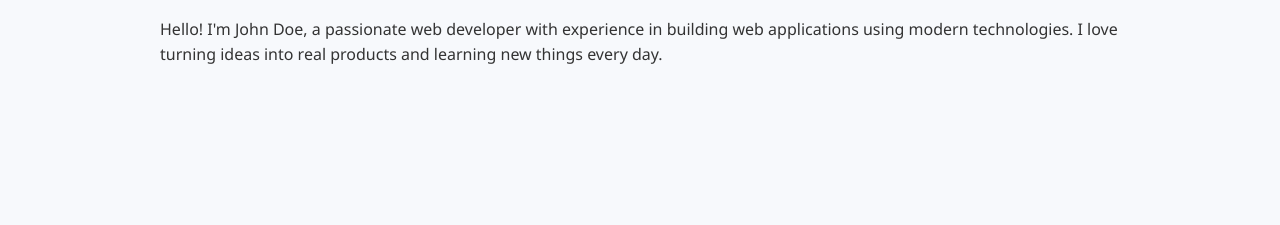
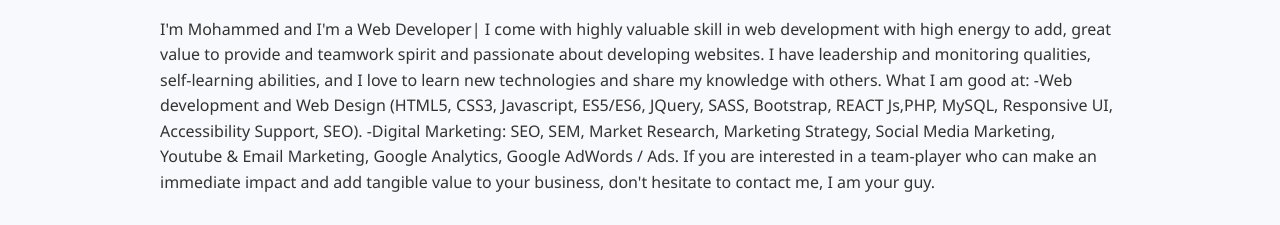
Before and after one commit to Mohammed-Aljasem/nodejs_project_structure, a website: page views/landing.html in a window 1280 px wide. Shown: the part 345-570 px from the top of the page. Drawn offline with Linux system fonts and the light colour scheme.

Commit message:
update the about section

```diff
--- a/views/landing.html
+++ b/views/landing.html
@@ -109,8 +109,16 @@
 <section class="section about" id="about">
     <h2>About Me</h2>
     <p>
-        Hello! I'm John Doe, a passionate web developer with experience in building web applications using modern technologies. I love turning ideas into real products and learning new things every day.
-    </p>
+        I'm Mohammed and I'm a Web Developer|
+        I come with highly valuable skill in web development with high energy to add, great value to provide and teamwork spirit and passionate about developing websites. I have leadership and monitoring qualities, self-learning abilities, and I love to learn new technologies and share my knowledge with others.
+
+        What I am good at:
+        -Web development and Web Design (HTML5, CSS3, Javascript, ES5/ES6, JQuery, SASS, Bootstrap, REACT Js,PHP, MySQL, Responsive UI, Accessibility Support, SEO).
+
+        -Digital Marketing:
+        SEO, SEM, Market Research, Marketing Strategy, Social Media Marketing, Youtube & Email Marketing, Google Analytics, Google AdWords / Ads.
+
+        If you are interested in a team-player who can make an immediate impact and add tangible value to your business, don't hesitate to contact me, I am your guy.    </p>
 </section>
 
 <section class="section projects" id="projects">
```
